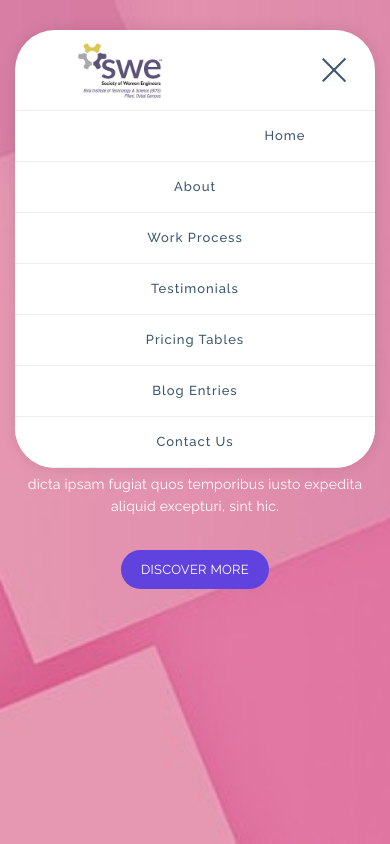
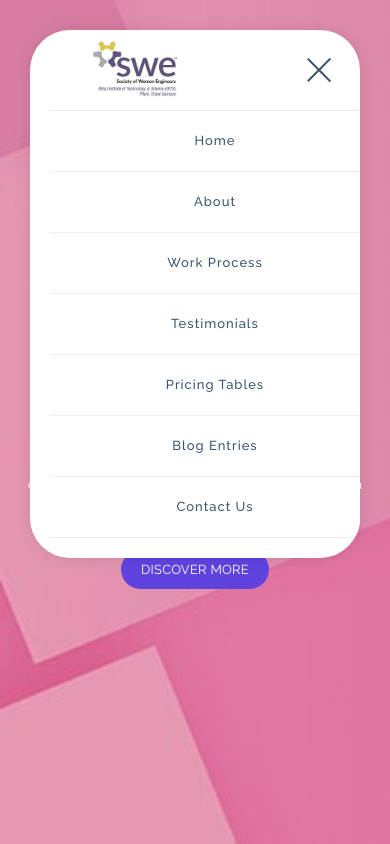
Before and after one commit to radhika-khatri/Women_in_Engineering, a plain HTML site: page index.html in a window 390 px wide. Both pictures are taken after a click on the link "Menu". Shown: the top 844 px of the page. Drawn offline with Linux system fonts and the light colour scheme.

Commit message:
Made mobile responsive

```diff
--- a/assets/css/templatemo-softy-pinko.css
+++ b/assets/css/templatemo-softy-pinko.css
@@ -567,7 +567,7 @@ header
 }
 
 .header-area.header-sticky .nav {
-  margin-top: 20px !important;
+  margin: 20px !important;
 }
 
 .header-area.header-sticky .nav li a {
@@ -579,12 +579,17 @@ header
 }
 
 @media (max-width: 1200px) {
+
   .header-area .main-nav .nav li {
+    padding-top: 5px;
+    padding-bottom: 5px;
     padding-left: 12px;
     padding-right: 12px;
   }
   .header-area .main-nav:before {
+    border-radius: 5px;
     display: none;
+    height: 1px;
   }
 }
 
@@ -595,15 +600,19 @@ header
     box-shadow: none;
     text-align: center;
   }
+
   .header-area .container {
-    padding: 0px;
+    border-radius: 1px;
   }
   .header-area .logo {
-    margin-top: 27px !important;
-    margin-left: 30px;
+    width: 2%;
+    margin-bottom: -200px;
   }
   .header-area .menu-trigger {
     display: block !important;
+  }
+  .header-area .main-nav:before {
+    display: none;
   }
   .header-area .main-nav {
     overflow: hidden;
@@ -623,6 +632,7 @@ header
     border-top: 1px solid #eee;
   }
   .header-area .main-nav .nav li {
+    display: inline-block;
     width: 100%;
     background: #fff;
     border-bottom: 1px solid #eee;
```
